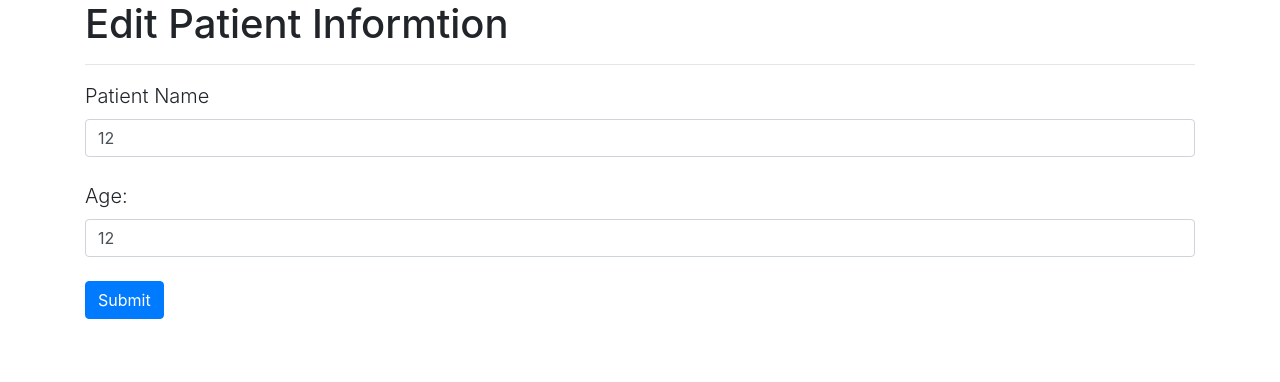
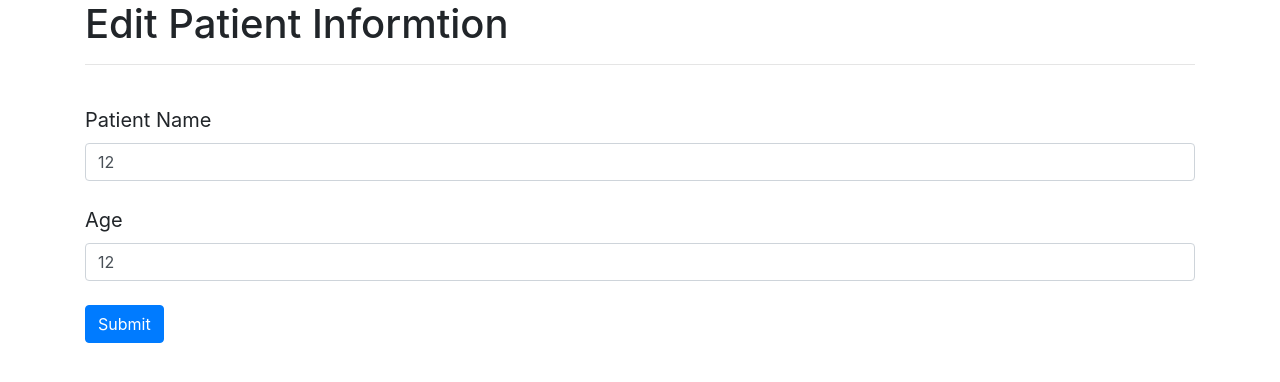
Before and after one commit to natelincyber/hospital_management_tool, a Flask app: page /see_patients/edit/1 in a window 1280 px wide. Shown: the part 200-582 px from the top of the page. Run offline with Flask 2, Linux system fonts and the light colour scheme; data comes from the database, SQL or seed files in the repository; some libraries are stand-ins or nearby versions.

Commit message:
modified:   Templates/edit.html

```diff
--- a/Templates/edit.html
+++ b/Templates/edit.html
@@ -17,7 +17,8 @@
         <h1>Edit Patient Informtion</h1>
         <hr>
         <form action='/see_patients/edit/{{ patient.id }}' method='POST'>
-        <label for="name" class="lead">Patient Name</label>
+        <br>
+        <label for="name" class="lead"><b>Patient Name</b></label>
         <input
             class="form-control"
             type="text"
@@ -27,7 +28,7 @@
             aria-label="Edit Patient Name"
         />
         <br>
-        <label for="age" class="lead">Age:</label>
+        <label for="age" class="lead"><b>Age</b></label>
         <input
             class="form-control"
             type="number"
```
